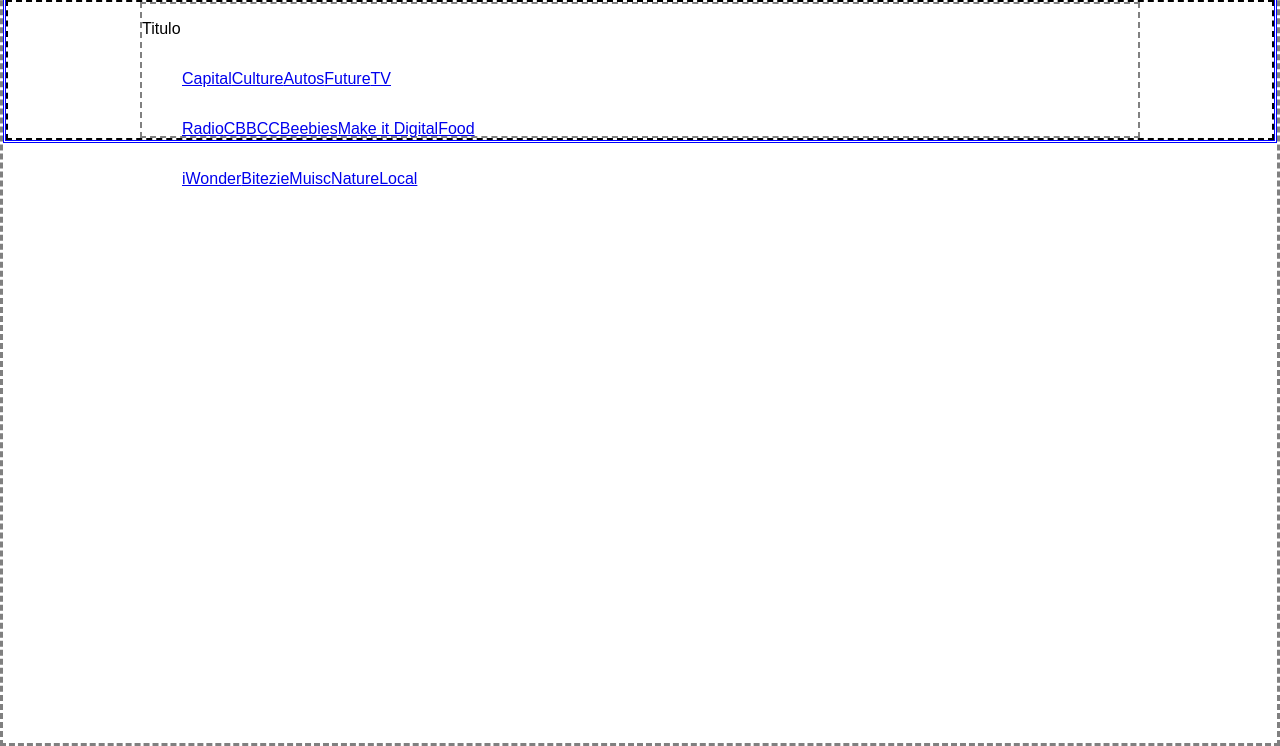
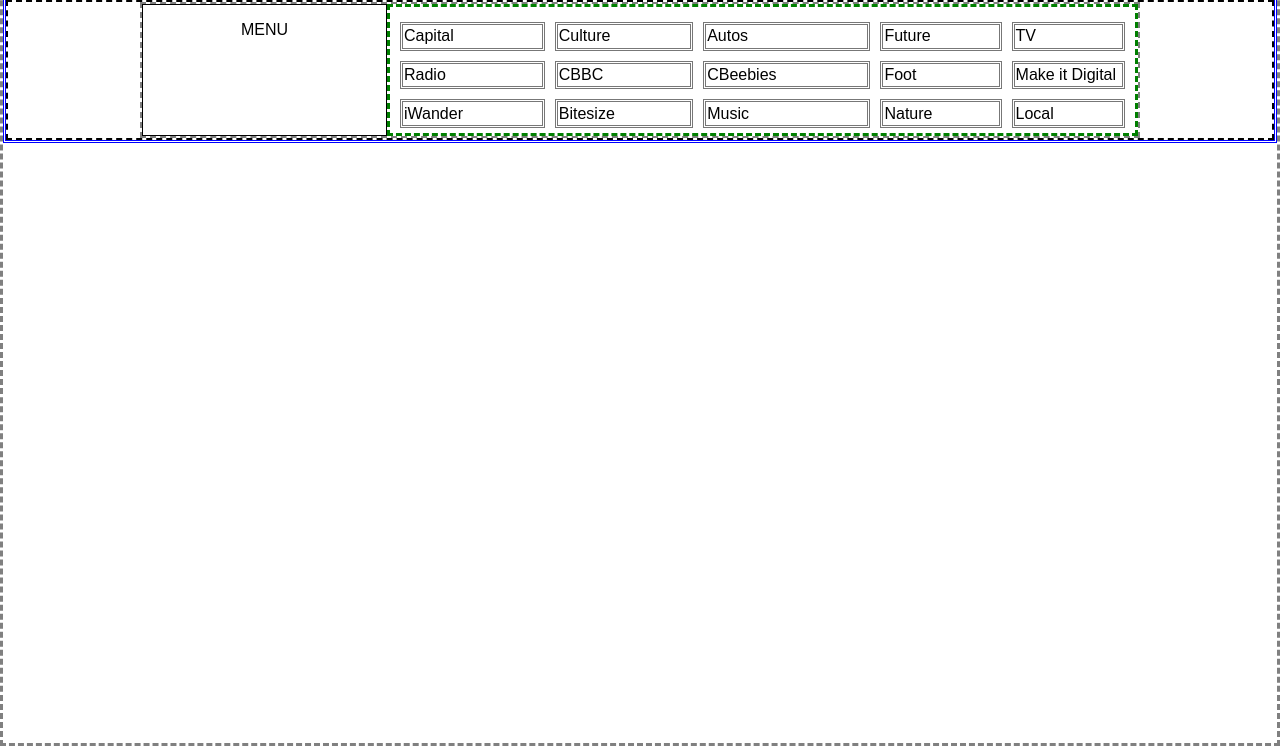
Before and after one commit to jaimefeldman/bbc_clone, a plain HTML site: page public/index.html in a window 1280 px wide. Shown: the part 54-800 px from the top of the page. Drawn offline with Linux system fonts and the light colour scheme.

Commit message:
creando el hidden menu con una tabla
comenzando a configurar la tabla del hidden menu falta configurar un
poco mas el ancho y alto de las celdas.

```diff
--- a/public/css/estilo.css
+++ b/public/css/estilo.css
@@ -197,33 +197,78 @@
   padding: 0;
   width: 1000px;
   height: 100%;
-  border: 2px dashed #808080;
-  -webkit-box-sizing: border-box;
-  -moz-box-sizing: border-box;
-  box-sizing: border-box;
-}
-#hidden-zone-links {
   display: -webkit-box;
   display: -moz-box;
   display: -webkit-flex;
   display: -ms-flexbox;
   display: box;
   display: flex;
-  -webkit-box-orient: vertical;
-  -moz-box-orient: vertical;
-  -o-box-orient: vertical;
-  -webkit-flex-direction: column;
-  -ms-flex-direction: column;
-  flex-direction: column;
+  border: 2px dashed #808080;
+  -webkit-box-sizing: border-box;
+  -moz-box-sizing: border-box;
+  box-sizing: border-box;
 }
-#hidden-zone-links > ul {
-  list-style: none;
+#hidden-zone-title {
   display: -webkit-box;
   display: -moz-box;
   display: -webkit-flex;
   display: -ms-flexbox;
   display: box;
   display: flex;
+  -webkit-box-pack: center;
+  -moz-box-pack: center;
+  -o-box-pack: center;
+  -ms-flex-pack: center;
+  -webkit-justify-content: center;
+  justify-content: center;
+  width: 245px;
+  border: 1px solid #000;
+  -webkit-box-sizing: border-box;
+  -moz-box-sizing: border-box;
+  box-sizing: border-box;
+}
+#hidden-zone-links {
+  border: 3px dashed #008000;
+  -webkit-box-sizing: border-box;
+  -moz-box-sizing: border-box;
+  box-sizing: border-box;
+  display: -webkit-box;
+  display: -moz-box;
+  display: -webkit-flex;
+  display: -ms-flexbox;
+  display: box;
+  display: flex;
+  -webkit-box-flex: 1;
+  -moz-box-flex: 1;
+  -o-box-flex: 1;
+  box-flex: 1;
+  -webkit-flex: 1;
+  -ms-flex: 1;
+  flex: 1;
+}
+table#linkTable {
+  display: table;
+  margin-top: 5px;
+  border-spacing: 10px;
+  width: 100%;
+  height: 100%;
+}
+table#linkTable > th,
+table#linkTable td {
+  border: 3px double #777;
+  cursor: pointer;
+  width: 10px;
+}
+table#linkTable > th > a,
+table#linkTable td > a {
+  text-decoration: none;
+  color: #000;
+}
+table#linkTable td:hover {
+  background-color: #000;
+}
+table#linkTable td:hover > a {
+  color: #fff;
 }
 #header-title-background {
   display: none;
--- a/public/index.html
+++ b/public/index.html
@@ -12,7 +12,7 @@
       <div id="top-bar-background">
         <div id="top-bar">
           <div id="top-bar-logo"><img src="./img/bbc-logo.png" alt="logo" width="84px" height="24px"></div>
-          <div id="top-bar-login"><img src="./img/login-image.png" alt="login image" width="18px" height="18px">
+          <div id="top-bar-login"><img id="menuImg" src="./img/login-image.png" alt="login image" width="18px" height="18px">
             <p>Sign in</p>
           </div>
           <div id="top-bar-menu">
@@ -23,7 +23,7 @@
               <li><a href="#">Shop</a></li>
               <li><a href="#">Earth</a></li>
               <li><a href="#">Travel</a></li>
-              <li><a href="#">More</a><img src="./img/triangulo.png" alt="Triangulo" widht="15" height="15"></li>
+              <li id="more"><a href="#">More</a><img src="./img/triangulo.png" alt="Triangulo" widht="15" height="15"></li>
             </ul>
           </div>
           <div id="top-bar-search-bar">
@@ -33,29 +33,33 @@
       </div>
       <div id="hidden-zone-background">
         <div id="hidden-zone">
-          <p>Titulo</p>
+          <div id="hidden-zone-title">
+            <p>MENU </p>
+          </div>
           <div id="hidden-zone-links">
-            <ul class="hidden-list">
-              <li><a href="#">Capital</a></li>
-              <li><a href="#">Culture</a></li>
-              <li><a href="#">Autos</a></li>
-              <li><a href="#">Future</a></li>
-              <li><a href="#">TV</a></li>
-            </ul>
-            <ul class="hidden-list">
-              <li><a href="#">Radio</a></li>
-              <li><a href="#">CBBC</a></li>
-              <li><a href="#">CBeebies</a></li>
-              <li><a href="#">Make it Digital</a></li>
-              <li><a href="#">Food</a></li>
-            </ul>
-            <ul class="hidden-list">
-              <li><a href="#">iWonder</a></li>
-              <li><a href="#">Bitezie</a></li>
-              <li><a href="#">Muisc</a></li>
-              <li><a href="#">Nature</a></li>
-              <li><a href="#">Local    </a></li>
-            </ul>
+            <table id="linkTable">
+              <tr>
+                <td><a href="#">Capital </a></td>
+                <td><a href="#">Culture  </a></td>
+                <td><a href="#">Autos  </a></td>
+                <td><a href="#">Future  </a></td>
+                <td><a href="#">TV  </a></td>
+              </tr>
+              <tr>
+                <td><a href="#">Radio</a></td>
+                <td><a href="#">CBBC  </a></td>
+                <td><a href="#">CBeebies  </a></td>
+                <td><a href="#">Foot  </a></td>
+                <td><a href="#">Make it Digital </a></td>
+              </tr>
+              <tr>
+                <td><a href="#">iWander</a></td>
+                <td><a href="#">Bitesize  </a></td>
+                <td><a href="#">Music</a></td>
+                <td><a href="#">Nature</a></td>
+                <td><a href="#">Local</a></td>
+              </tr>
+            </table>
           </div>
         </div>
       </div>
```
Also changed, not shown: 2 other files.
